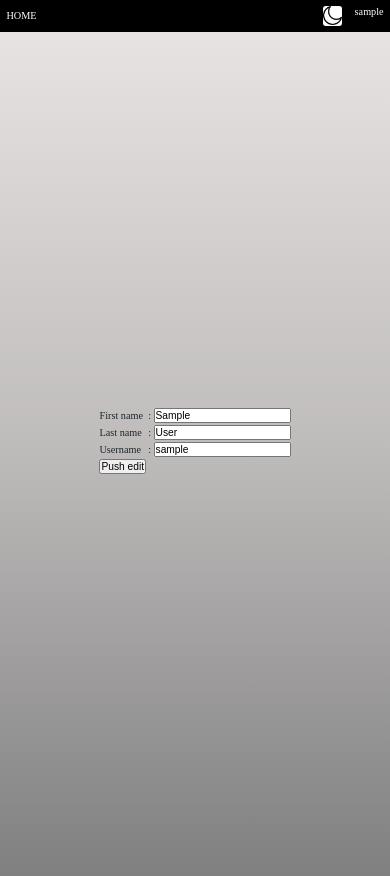
After one commit to Divyam1708/personal_expense_tracker, a Django app: page /accounts/edit-user-information in a window 390 px wide. The commit adds this page. Run offline with Django 4.2, Linux system fonts and the light colour scheme; the visitor is signed in with stand-in values (Sample User, id 1); data comes from the database, SQL or seed files in the repository.

Commit message:
Set for Mobile Device

```diff
--- a/accounts/forms.py
+++ b/accounts/forms.py
@@ -36,3 +36,10 @@ class UserLoginForm(forms.Form):
 
         )
     )
+
+
+
+class UserInfoEditForm(forms.ModelForm):
+    class Meta:
+        model=models.User
+        exclude=['password','email','active','groups','last_login','is_superuser','is_active','is_staff','user_permissions','date_joined']
--- a/accounts/urls.py
+++ b/accounts/urls.py
@@ -7,5 +7,6 @@ urlpatterns = [
     path('',views.RegisterUser,name='regsiter_user'),
     path('login',views.LoginUser,name='login_user'),
     path('loggedin',views.LoggedIn,name='logged_in_user'),
+    path('edit-user-information',views.EditUserInformation, name='edit-user-information'),
     path('logout',views.LogoutUser,name='logout_user')
 ]
--- a/accounts/views.py
+++ b/accounts/views.py
@@ -1,8 +1,9 @@
 from django.shortcuts import render, redirect
 from django.contrib.auth import authenticate,login,logout
 from django.contrib.auth.decorators import login_required
-from accounts.forms import UserCreateForm, UserLoginForm
-
+from .models import User
+from accounts.forms import UserCreateForm, UserLoginForm, UserInfoEditForm
+from django.shortcuts import get_object_or_404
 
 def RegisterUser(request):
     if request.user.is_authenticated:
@@ -73,6 +74,30 @@ def LoggedIn(request):
         }
     )
 
+@login_required
+def EditUserInformation(request):
+    user_instance=get_object_or_404(
+        User,
+        email=request.user.email
+    )
+
+    if request.method=="POST":
+        form=UserInfoEditForm(request.POST,instance=user_instance)
+        if (form.is_valid()):
+            form.save()
+            return redirect('accounts:logged_in_user')
+
+    else:
+        form=UserInfoEditForm(instance=user_instance)
+
+
+    return render(
+        request,
+        'accounts/UserInformationEdit.html',
+        context={
+            'form': form,
+        }
+    )
 
 
 
--- a/expenses/forms.py
+++ b/expenses/forms.py
@@ -63,7 +63,7 @@ class ExpenseRelatedImageForm(forms.ModelForm):
         widgets={
             'related_image':forms.FileInput(
                 attrs={
-                    'accept':'image/jpeg, image/jpg, image/png, .pdf, .mov, .heic'
+                    'accept':'image/jpeg, image/jpg, image/png'
                 }
             )
         }
--- a/static/base/scripts/base_1.js
+++ b/static/base/scripts/base_1.js
@@ -1,16 +1,31 @@
+const toggle_to=document.getElementById('toggle_to');
+const theme_toggle_image=document.getElementById('theme_toggle_image');
+const theme_toggler_button=document.getElementById('theme_toggler_button');
+
+function theme_image_setter_light_preference() {
+    toggle_to.innerText='Dark';
+    theme_toggler_button.style.backgroundImage="url('/static/base/images/moon.png')";
+}
+
+function theme_image_setter_dark_preference() {
+    toggle_to.innerText='Light';
+    theme_toggler_button.style.backgroundImage="url('/static/base/images/sun.png')";
+}
+
+
 function theme_checker() {
     let page_theme=localStorage.getItem('theme')
     if (page_theme!=null) {
         if (page_theme=='light') {
-            document.getElementById('toggle_to').innerText='Dark';
+            theme_image_setter_light_preference();
         }
         else{
-            document.getElementById('toggle_to').innerText='Light';
+            theme_image_setter_dark_preference();
         }
         return page_theme
     }
     else{
-        document.getElementById('toggle_to').innerText='Light';
+        theme_image_setter_light_preference()
         return null
     }
 }
@@ -20,25 +35,24 @@ function theme_applicator() {
     if (theme_preference===null) {
         document.documentElement.setAttribute('theme-preference','light')
     }
+
     else{
         document.documentElement.setAttribute('theme-preference',theme_preference)
     }
 }
 
 function toggle_theme() {
-    let toggle_to=document.getElementById('toggle_to')
     if (toggle_to.innerText=='Light'){
-        toggle_to.innerText='Dark';
+        theme_image_setter_light_preference()
         localStorage.setItem('theme','light')
     }
     else{
-        toggle_to.innerText='Light';
+        theme_image_setter_dark_preference()
         localStorage.setItem('theme','dark')
     }
     theme_applicator()
 }
 
-let theme_toggler_button=document.getElementById('theme_toggler_button')
 theme_toggler_button.addEventListener('click',()=>{
     toggle_theme()
 })
--- a/static/base/styles/base_1.css
+++ b/static/base/styles/base_1.css
@@ -16,7 +16,13 @@
     padding: 0;
     box-sizing: border-box;
     text-decoration: none;
-    font-size: 1rem;
+    font-size: 1.2rem;
+}
+
+@media (max-width: 412px) {
+    *{
+        font-size: 0.8rem;
+    }
 }
 
 *::-webkit-scrollbar{
@@ -45,16 +51,36 @@ nav{
     position: sticky;
     top: 0px;
     display: flex;
-    max-height: 2rem;
+    max-height: 3rem;
     justify-content: space-between;
+    align-items: center;
     padding: 0.5rem;
     background: black;
     color: white;
     z-index: 5;
 }
 
+.theme_toggle_image{
+    width: 1rem;
+    color: white;
+    transition: all 2s;
+    display: none;
+}
+
+#theme_toggler_button{
+    width: 1.5rem;
+    aspect-ratio: 1/1;
+    border-radius: 15%;
+    background-color: white;
+    background-position: center;
+    background-repeat: no-repeat;
+    background-size:contain;
+    transition: all 0.5s;
+    display: flex;
+}
 #theme_toggler_button:hover{
     cursor: pointer;
+    background-color: wheat;
 }
 
 .container{
@@ -157,6 +183,8 @@ nav{
 .position_relative{
     position: relative;
 }
+
+
 .display_flex{
     display: flex;
     gap: 1rem;
@@ -166,6 +194,10 @@ nav{
     flex-direction: column;
     gap: 0.5rem;
 }
+
+
+
+
 .feature_expander_button{
     padding-inline: 0.5rem;
     padding-block: 0.25rem;
--- a/templates/accounts/Logged_in.html
+++ b/templates/accounts/Logged_in.html
@@ -18,6 +18,9 @@
         {% else %}
         <p>No Username Added. </p>
         {% endif %}
+        <a href="{% url 'accounts:edit-user-information' %}">
+            <button>Edit self information</button>
+        </a>
         <a href="{% url 'accounts:logout_user' %}">
             <button class="delete_button" >LOGOUT</button>
         </a>
--- /dev/null
+++ b/templates/accounts/UserInformationEdit.html
@@ -0,0 +1,36 @@
+{% extends 'base/Base_1.html' %}
+{% load static %}
+
+{% block title %}
+    EXPENSES
+{% endblock title %}
+
+{% block new_css_files %}
+<link rel="stylesheet" href="{% static 'expenses/styles/home_1.css' %}">
+{% endblock new_css_files %}
+
+{% block body %}
+    <section class="container_full">
+        <form action="" method="post">
+            {% csrf_token %}
+            <table>
+                {% for field in form %}
+                <tr>
+                    <td>
+                        {{ field.label }}
+                    </td>
+                    <td>
+                        : {{ field }}
+                    </td>
+                </tr>
+                {% endfor %}
+                <tr>
+                    <td>
+                        <button>Push edit</button>
+                    </td>
+                </tr>
+            </table>
+        </form>
+    </section>
+
+{% endblock body %}
--- a/templates/base/Base_1.html
+++ b/templates/base/Base_1.html
@@ -15,7 +15,7 @@
         {% block carry_over_css_files %}
             <link rel="stylesheet" href="{% static 'base/styles/base_1.css' %}">
         {% endblock carry_over_css_files  %}
-
+        <link rel="shortcut icon" href="{% static 'base/images/expense.png' %}" type="image/x-icon">
 </head>
 <body>
     <nav>
@@ -26,8 +26,7 @@
         </div>
         <div class="display_flex">
             <div id="theme_toggler_button" class="border-padded">
-                Switch to:
-                <span id="toggle_to">
+                <span hidden id="toggle_to">
                     Dark
                 </span>
             </div>
--- a/templates/base/csrf_template.html
+++ b/templates/base/csrf_template.html
@@ -5,6 +5,7 @@
     <meta name="viewport" content="width=device-width, initial-scale=1.0">
     <title>Document</title>
 </head>
+
 <body>
     <h1>CSRF ERROR</h1>
     The reason is: {{ reason }}
```
Also changed, not shown: personal_expense_tracker/settings.py (+2 -6 lines), static/base/images/expense.png (added), static/base/images/moon.png (added), static/base/images/sun.png (added).
